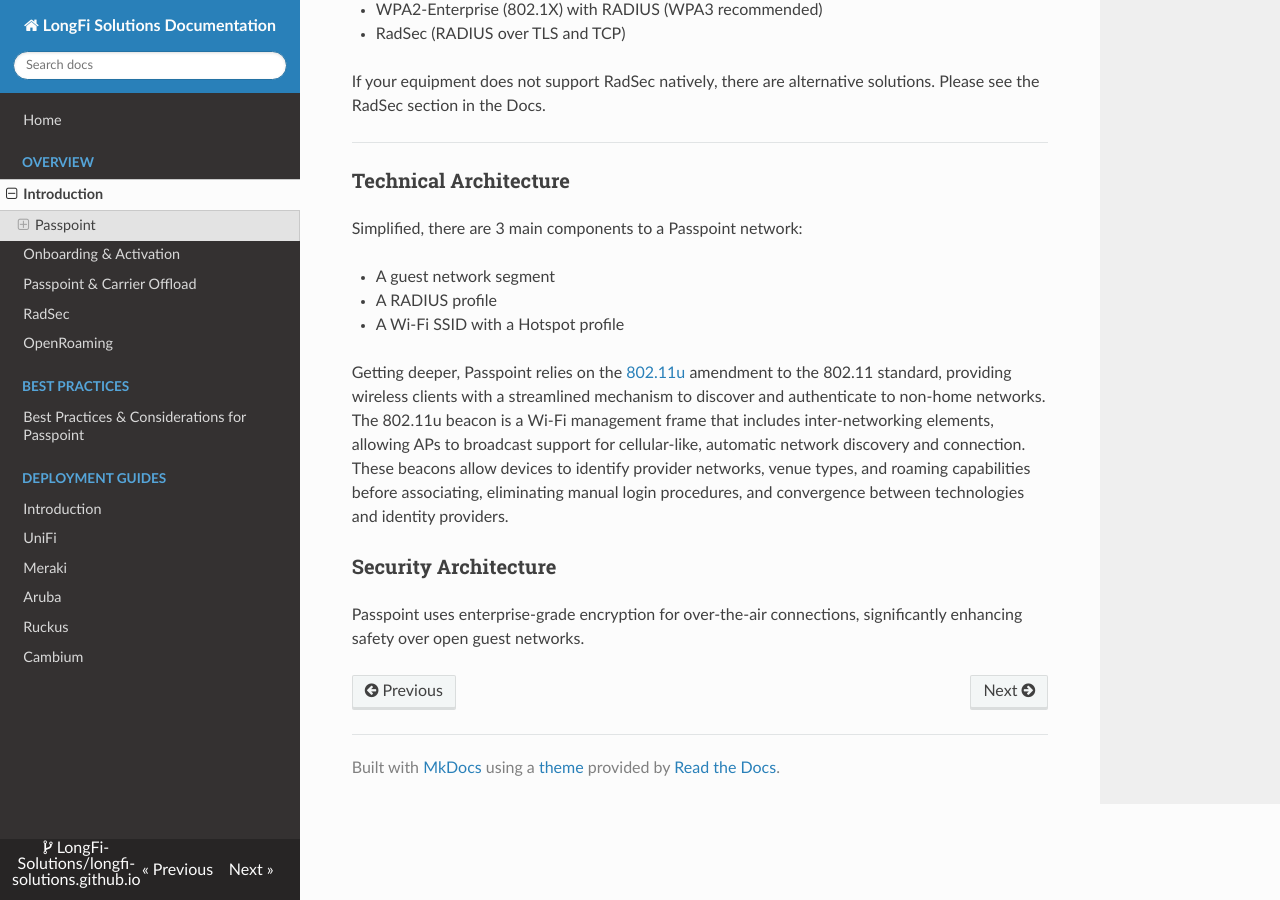
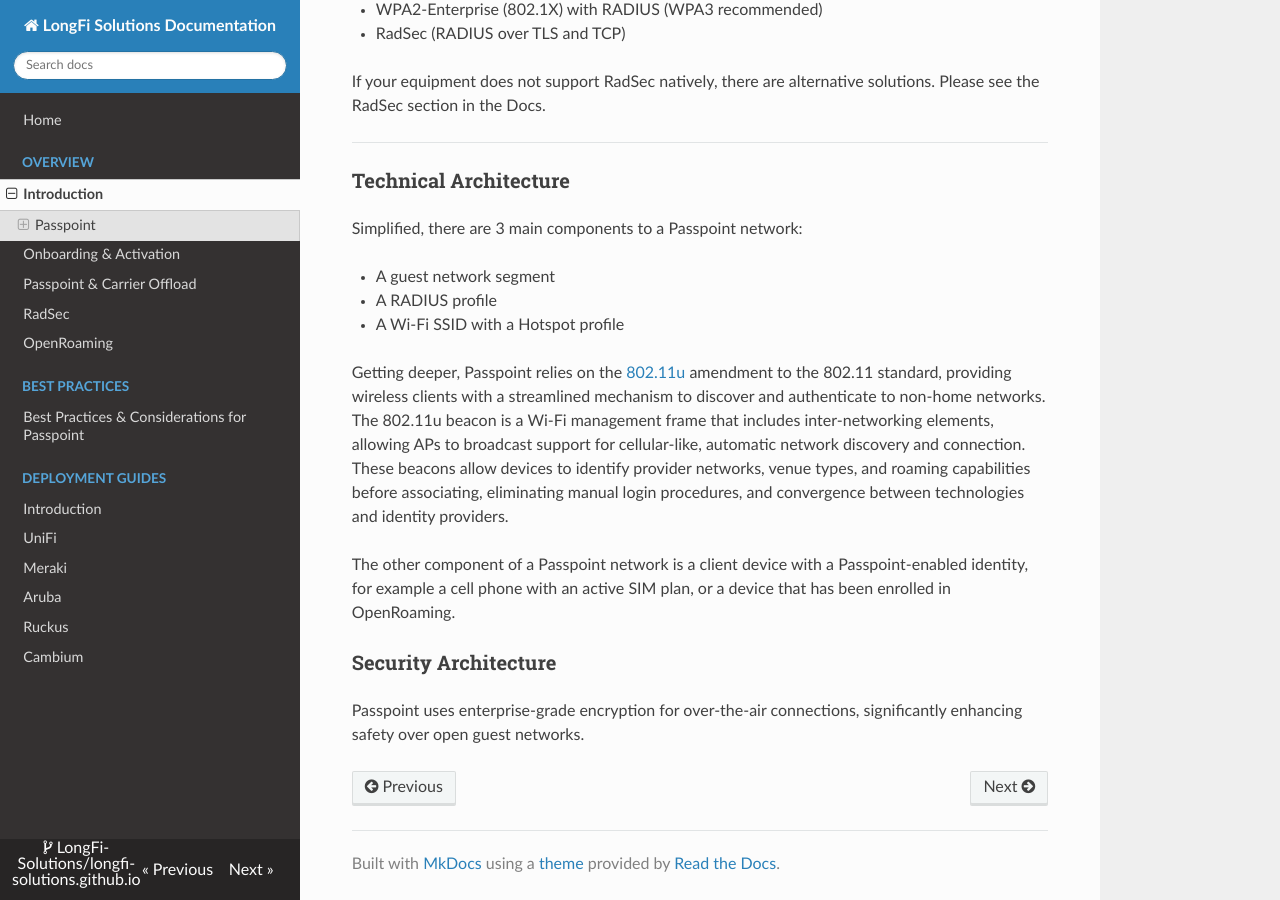
Before and after one commit to LongFi-Solutions/longfi-solutions.github.io, an MkDocs documentation site: the page built from docs/overview/index.md, in a window 1280 px wide and 900 px high, scrolled down 869 px. Built offline with MkDocs 1.6.1, drawn with Linux system fonts in a browser that asks for light colours; nearby versions of some CDN libraries.

Commit message:
Update Overview “index”

```diff
--- a/docs/overview/index.md
+++ b/docs/overview/index.md
@@ -46,6 +46,8 @@ Simplified, there are 3 main components to a Passpoint network:
 
 Getting deeper, Passpoint relies on the [802.11u](https://en.wikipedia.org/wiki/IEEE_802.11u) amendment to the 802.11 standard, providing wireless clients with a streamlined mechanism to discover and authenticate to non-home networks.  The 802.11u beacon is a Wi-Fi management frame that includes inter-networking elements, allowing APs to broadcast support for cellular-like, automatic network discovery and connection.  These beacons allow devices to identify provider networks, venue types, and roaming capabilities before associating, eliminating manual login procedures, and convergence between technologies and identity providers.
 
+The other component of a Passpoint network is a client device with a Passpoint-enabled identity, for example a cell phone with an active SIM plan, or a device that has been enrolled in OpenRoaming.
+
 ### Security Architecture
 
 Passpoint uses enterprise-grade encryption for over-the-air connections, significantly enhancing safety over open guest networks.
```
